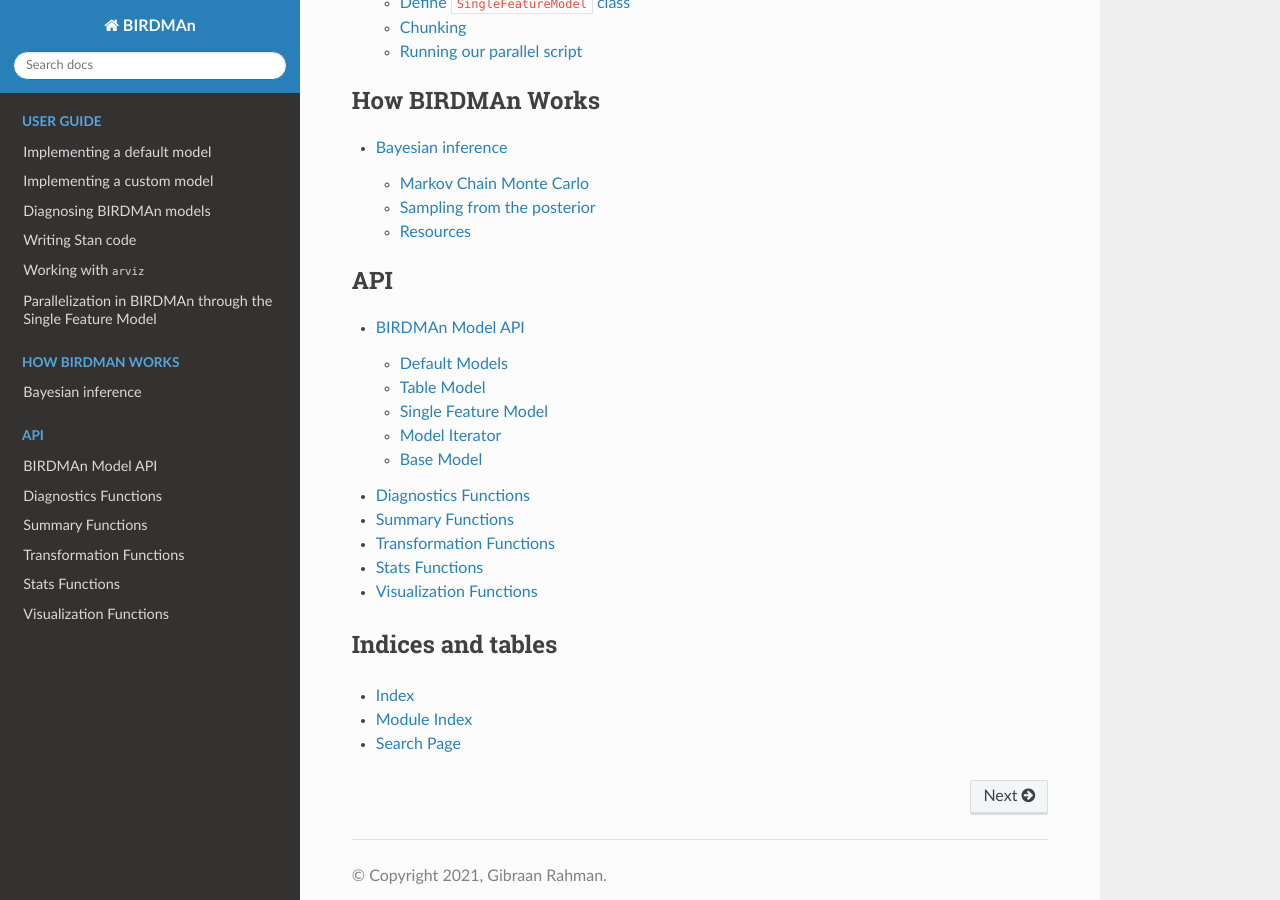
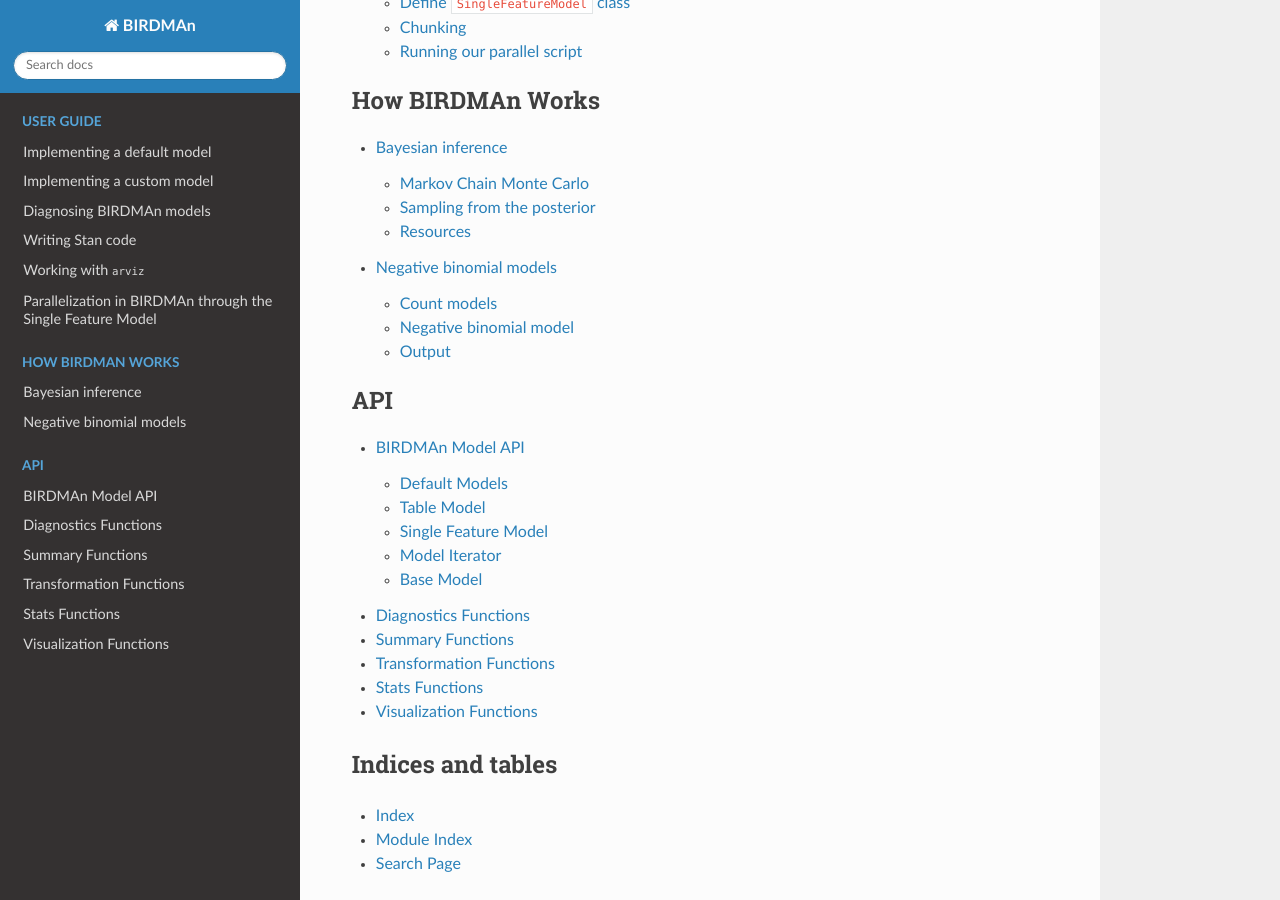
Before and after one commit to biocore/BIRDMAn, a Sphinx documentation site: the page built from docs/index.rst, in a window 1280 px wide and 900 px high, scrolled down 1591 px. Built offline with Sphinx 7.4.7 and the Read the Docs theme 2.0.0, drawn with Linux system fonts in a browser that asks for light colours; some of the changed lines change nothing that is shown.

Commit message:
Add NB docs

```diff
--- a/docs/index.rst
+++ b/docs/index.rst
@@ -46,6 +46,7 @@ If you are planning on contributing to BIRDMAn you must also install the followi
     :caption: How BIRDMAn Works
 
     bayesian_inference
+    negative_binomial
 
 .. toctree::
     :maxdepth: 2
--- /dev/null
+++ b/docs/negative_binomial.rst
@@ -0,0 +1,47 @@
+Negative binomial models
+========================
+
+You might notice that we use the negative binomial (NB) model quite a lot in BIRDMAn. Here we will briefly explain why we use this distribution for modelling microbiome data. Do note, however, that BIRDMAn is flexible to custom models implementing other distributions such as Dirichlet-multinomial, Poisson-lognormal, etc.
+
+Count models
+------------
+
+When we are working with microbiome sequencing (or really most other 'omics data types), our results are typically *counts*. As such, we can't use simple linear regression (which includes fractions and negative numbers) to model the number of each microbe in each sample. We instead want to use a statistical distribution that is explicitly defined on the set of whole numbers. The simplest of such models is the `Poisson distribution <https://en.wikipedia.org/wiki/Poisson_distribution>`_.
+
+The Poisson distribution has a single parameter, :math:`\lambda` that defines the rate of "events". In this distribution, the mean and variance are the same, with both being equal to :math:`\lambda`. This poses a problem for microbiome data, since the variance is typically much greater than the mean. For more on this, see `McMurdie & Holmes 2014 <https://doi.org/10.1371/journal.pcbi.1003531>`_.
+
+Negative binomial model
+-----------------------
+
+Enter the negative binomial model. The negative binomial distribution can be thought of as a Poisson with an allowance for extra variance. This is useful for microbiome data, as we can account for the count nature of the data while accomodating inflated variance.
+
+We use the following parameterization from Stan where :math:`i` represents a sample and :math:`j` represents a microbe.
+
+.. math::
+
+    y_{ij} = \textrm{NegativeBinomial}(\mu_{ij}, \phi_j)
+
+In this model, :math:`mu_{ij}` represents the mean count of this microbe in this sample and :math:`\phi_j` represents the dispersion parameter for this microbe. This model is useful because we can model one or both parameters hierarchically according to a generalized linear model with log-link function.
+
+For example, if we expect that the mean abundance depends on whether the sample is a case or control, we can add a parameter and fit it using BIRDMAn.
+
+.. math::
+
+    \ln(\mu_{ij}) = \beta_{0j} + \beta_{1j} x_i + \ln(\textrm{Depth}_i)
+
+In this equation, :math:`\beta_0` is the *intercept* term. This term is the average (log) control sample proportion. For more on this see `this blogpost <https://github.com/flatironinstitute/q2-matchmaker/issues/24>`_.
+
+Here, :math:`x_i` is a binary vector representing whether sample :math:`i` is a case sample (1) or a control sample (0). Thus, :math:`\beta_1` represents the log-fold change of microbial abundance between cases and controls.
+
+Finally, we account for the fact that sampling depth differs across samples by adding a correction term of the log depth of the modeled sample.
+
+.. note::
+
+    This is a pretty basic equation but we can modify it depending on our experimental design or specific questions. For example we could add more covariates, subject effects, or even model the dispersion as a sample dependent parameter!
+
+Output
+------
+
+When we fit this model using BIRDMAn, we get *distributions* of plausible parameter values given our data and priors. For a single microbe, we typically are interested in :math:`\beta_0`, :math:`\beta_1`, and :math:`\phi`. When we fit all of the microbes, we end up with :math:`D` distributions for each of these parameter where D is the total number of microbes in the table.
+
+You can imagine that if we, for example, modeled dispersion as a function of both sample and microbe, we would get :math:`N x D` distributions where :math:`N` is the number of samples in our table.
```
